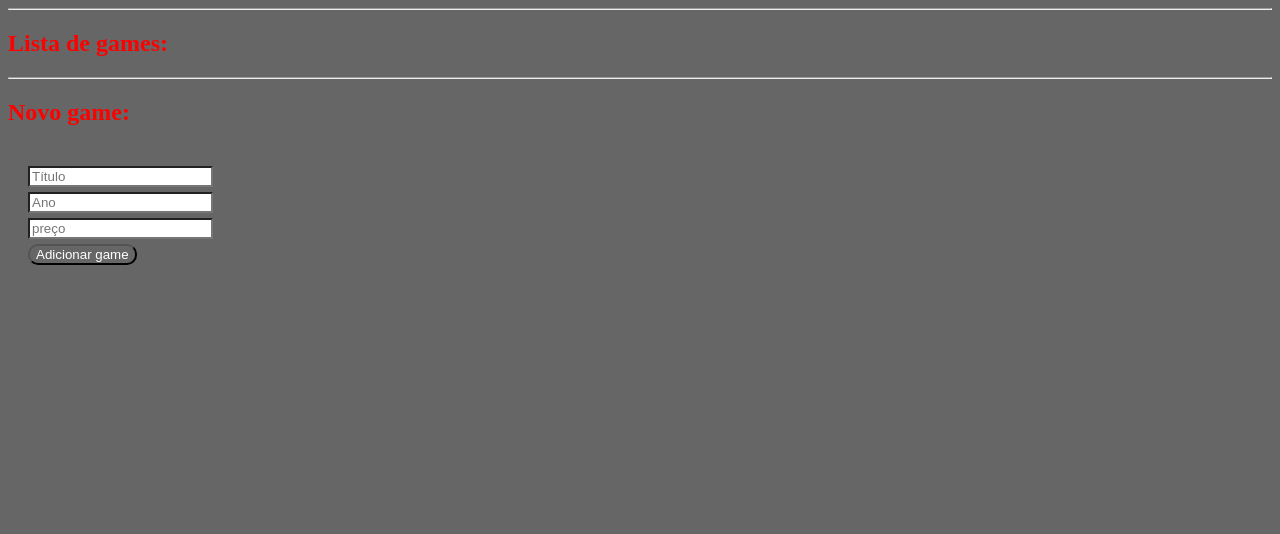
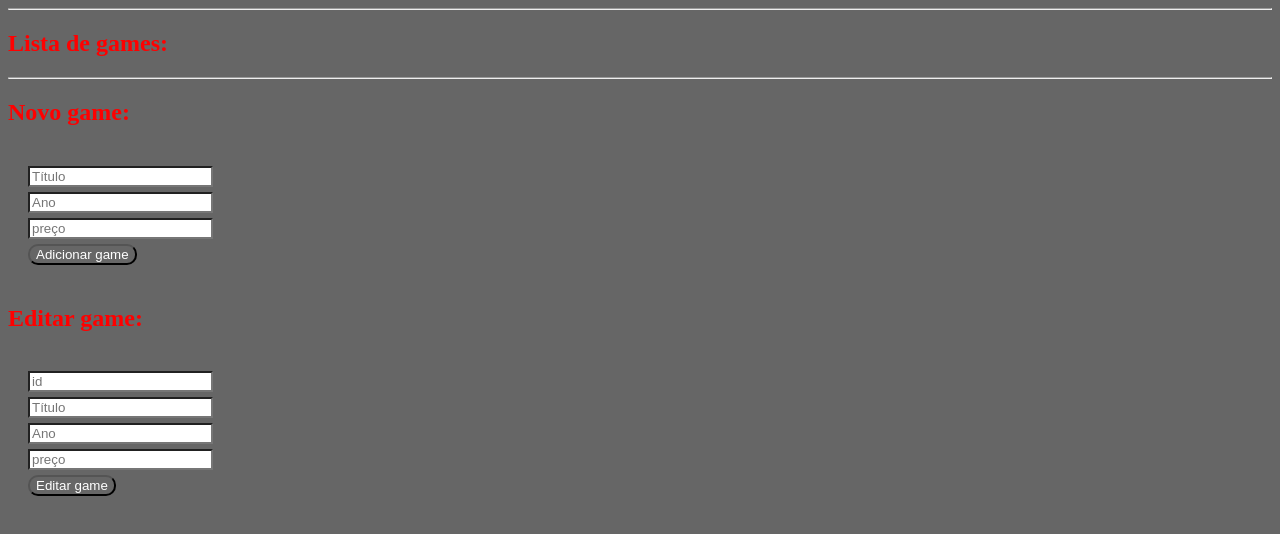
Before and after one commit to HenriqueCeZ/rest-api, a website: page Consumo De API/index.html in a window 1280 px wide. Drawn offline with nearby package versions, Linux system fonts and the light colour scheme; no server answers.

Commit message:
adding the edit function

```diff
--- a/Consumo De API/index.html
+++ b/Consumo De API/index.html
@@ -22,6 +22,14 @@
     <input type="number" name="year" id="year" placeholder="Ano"><br>
     <input type="number" name="price" id="price" placeholder="preço"><br>
     <button type="button" onclick="createGame()">Adicionar game</button>
+    </div>
+    <h2>Editar game:</h2>
+    <div class ="input">
+    <input type="text" name="idEdit" id="idEdit" placeholder="id" readonly/><br>
+    <input type="text" name="editTitle" id="editTitle" placeholder="Título"><br>
+    <input type="number" name="editYear" id="editYear" placeholder="Ano"><br>
+    <input type="number" name="editPrice" id="editPrice" placeholder="preço"><br>
+    <button type="button" onclick="updateGame()">Editar game</button>
     </div>
 
 
@@ -56,6 +64,47 @@
     }
 
 
+
+    function updateGame(){
+            var idInput  = document.getElementById("idEdit")
+            var titleInput = document.getElementById("editTitle")
+            var yearInput = document.getElementById("editYear")
+            var priceInput = document.getElementById("editPrice")
+
+            var game = {
+                title: titleInput.value,
+                year: yearInput.value,
+                price: priceInput.value
+            }
+            var id = idInput.value;
+
+            if(game.title != "" && game.year != "" && game.price != ""){
+            axios.put("http://localhost:8080/game/"+id ,game).then(response =>{
+                if(response.status == 200){
+                    alert("successful registration!")
+
+                }
+            }).catch(err =>{
+                (console.log(err))
+            })
+
+        }else{
+            console.log("Não aceita input com campo vazio")
+        }
+
+
+    }
+
+        function deleteGame(listItem){
+            var id   = listItem.getAttribute("data-id")
+            axios.delete("http://localhost:8080/game/"+id).then(response =>{
+                alert("deleted game!")
+            }).catch(err =>{
+                console.log(err);
+            })
+        }
+
+
         axios.get("http://localhost:8080/games").then(response=>{ //consumindo API
                 var games = response.data;
                 var list = document.getElementById("games")
@@ -65,8 +114,24 @@
                     item.setAttribute("data-title",game.title)
                     item.setAttribute("data-year",game.year)
                     item.setAttribute("data-price",game.price)
+                    item.innerHTML ="Título: " + game.title
 
-                    item.innerHTML ="Título: " + game.title
+                    var deleteBtn =  document.createElement("button");
+                    deleteBtn.innerHTML = "Deletar"
+
+                    var editBtn = document.createElement("button");
+                    editBtn.innerHTML = "Editar"
+                    editBtn.addEventListener("click",function(){
+                        loadForm(item)
+                    })
+
+                    item.appendChild(deleteBtn);
+                    item.appendChild(editBtn);
+                    deleteBtn.addEventListener("click",function(){
+                        deleteGame(item)
+                    })
+
+
                     list.appendChild(item)
                 })
 
@@ -75,7 +140,19 @@
         });
 
 
+        function loadForm(listItem){
 
+            var id = listItem.getAttribute("data-id")
+            var title = listItem.getAttribute("data-title")
+            var year = listItem.getAttribute("data-year")
+            var price = listItem.getAttribute("data-price")
+            document.getElementById("idEdit").value = id
+            document.getElementById("editTitle").value = title
+            document.getElementById("editYear").value = year
+            document.getElementById("editPrice").value = price
+
+
+}
 
     </script>
 
```
